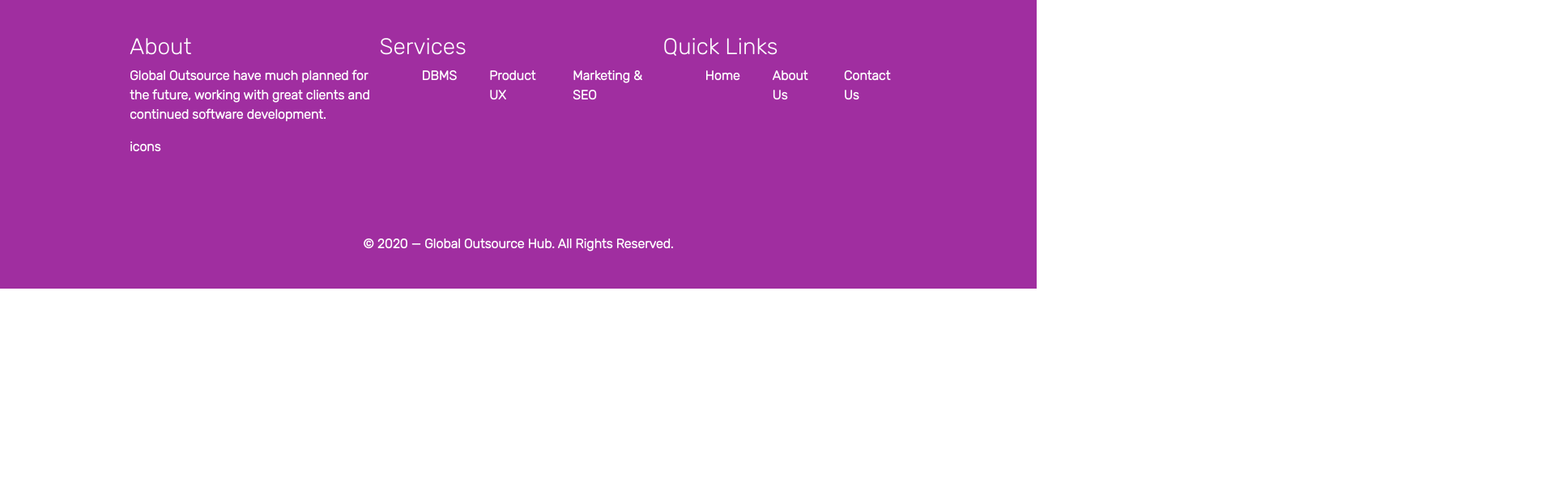
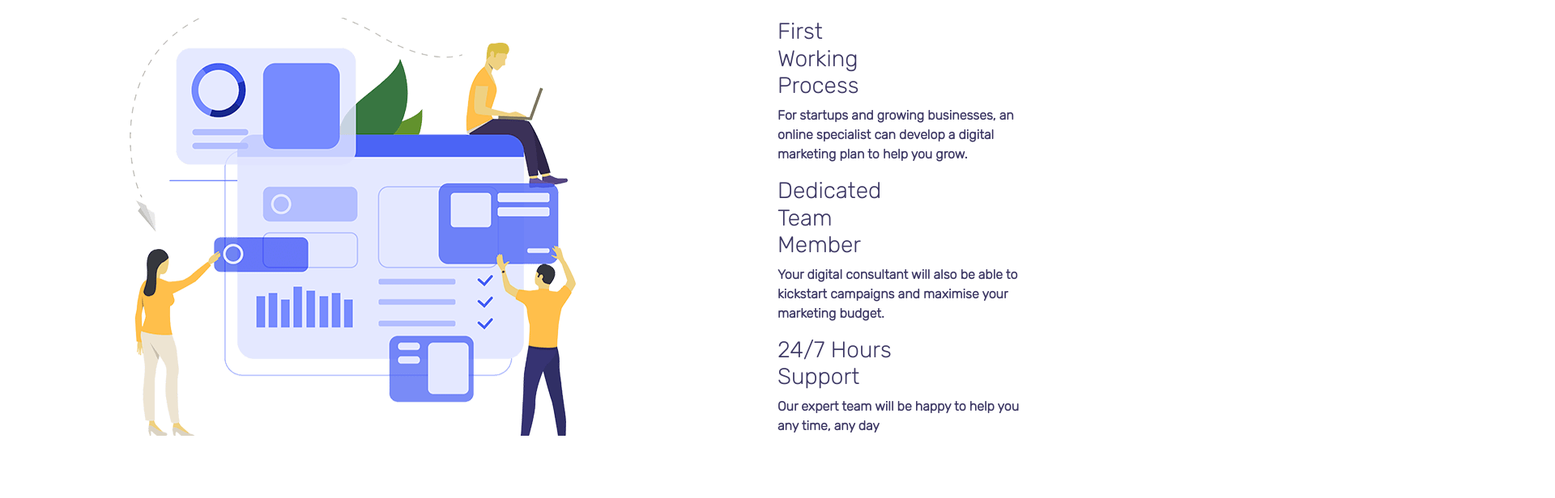
Before and after one commit to sheesrizvi/portfolio, a React (Create React App) app in the folder client/: page /about in a window 1280 px wide. Shown: the part 2060-2676 px from the top of the page at 81% size, 1920 px wide, since content can reach past the window. Before the commit the page ends 2417 px from the top, so only its background shows below. Built offline with nearby package versions, Linux system fonts and the light colour scheme.

Commit message:
about us page edit's

```diff
--- a/client/src/index.css
+++ b/client/src/index.css
@@ -259,11 +259,12 @@ header {
   background-position: left;
   margin-top: 2rem;
   align-items: center;
+  /* background: #000; */
 }
 
 .WVD-info {
-  position: relative;
-  left: 50rem;
+  /* position: relative; */
+  margin-left: 50rem;
 }
 
 .WVD-info p {
@@ -287,3 +288,14 @@ header {
   width: 400px;
   display: block;
 }
+
+.WCU-section {
+  width: 75vw;
+  margin: 0 auto;
+  background-image: url(./img/home_img-03-1.png);
+  background-repeat: no-repeat;
+  background-position: left;
+  margin-top: 10rem;
+  /* padding-top: 15rem; */
+  align-items: center;
+}
--- a/client/src/pages/About.js
+++ b/client/src/pages/About.js
@@ -75,6 +75,27 @@ const About = () => {
           </p>
         </div>
       </div>
+      <div className='WCU-section'>
+        <div className='WVD-info'>
+          <h3>First Working Process</h3>
+          <p>
+            For startups and growing businesses, an online specialist can
+            develop a digital marketing plan to help you grow.
+          </p>
+        </div>
+
+        <div className='WVD-info'>
+          <h3>Dedicated Team Member</h3>
+          <p>
+            Your digital consultant will also be able to kickstart campaigns and
+            maximise your marketing budget.
+          </p>
+        </div>
+        <div className='WVD-info'>
+          <h3>24/7 Hours Support</h3>
+          <p>Our expert team will be happy to help you any time, any day</p>
+        </div>
+      </div>
       <Footer />
     </div>
   )
```
Also changed, not shown: client/src/img/home_img-03-1.png (added).
